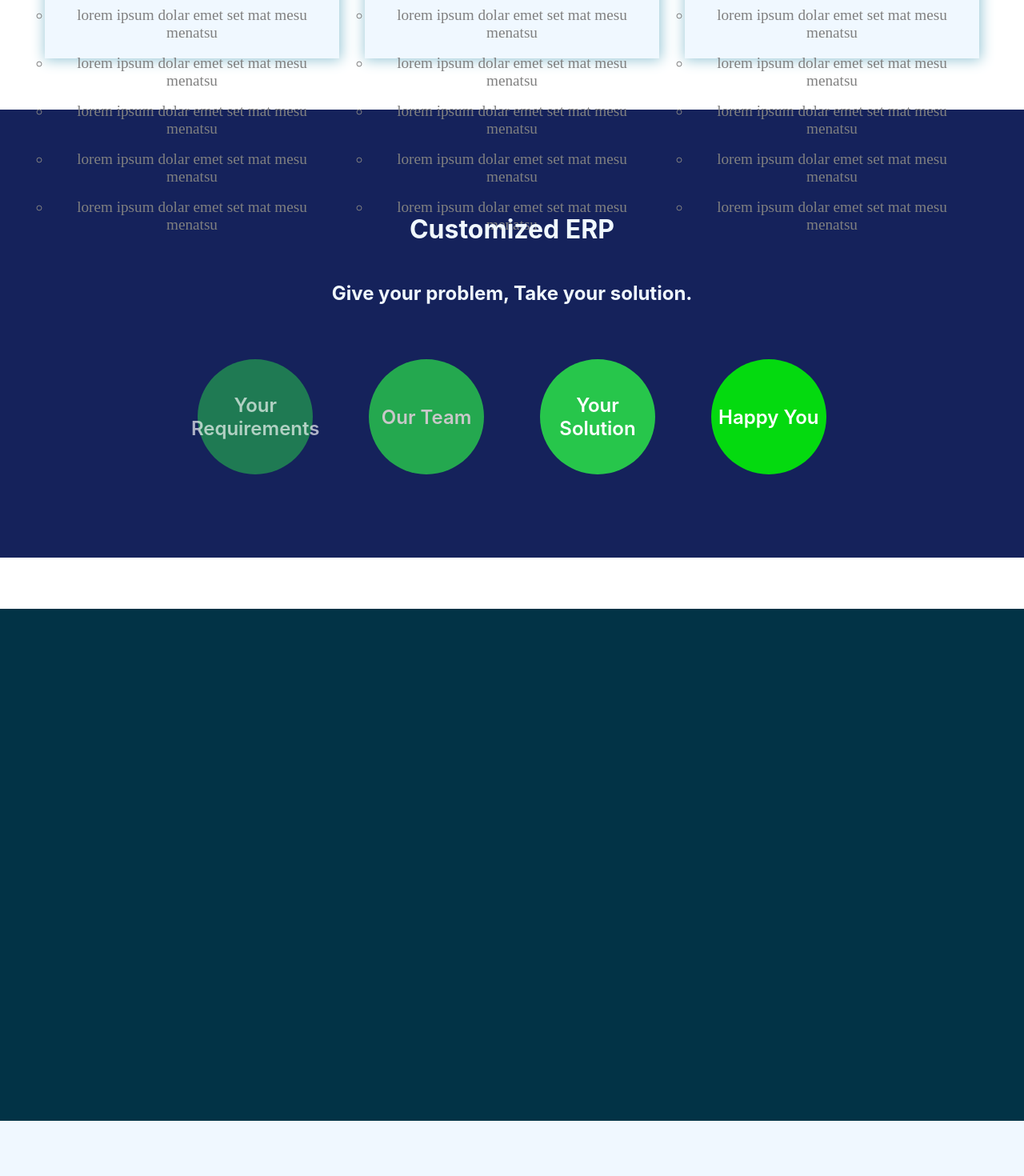
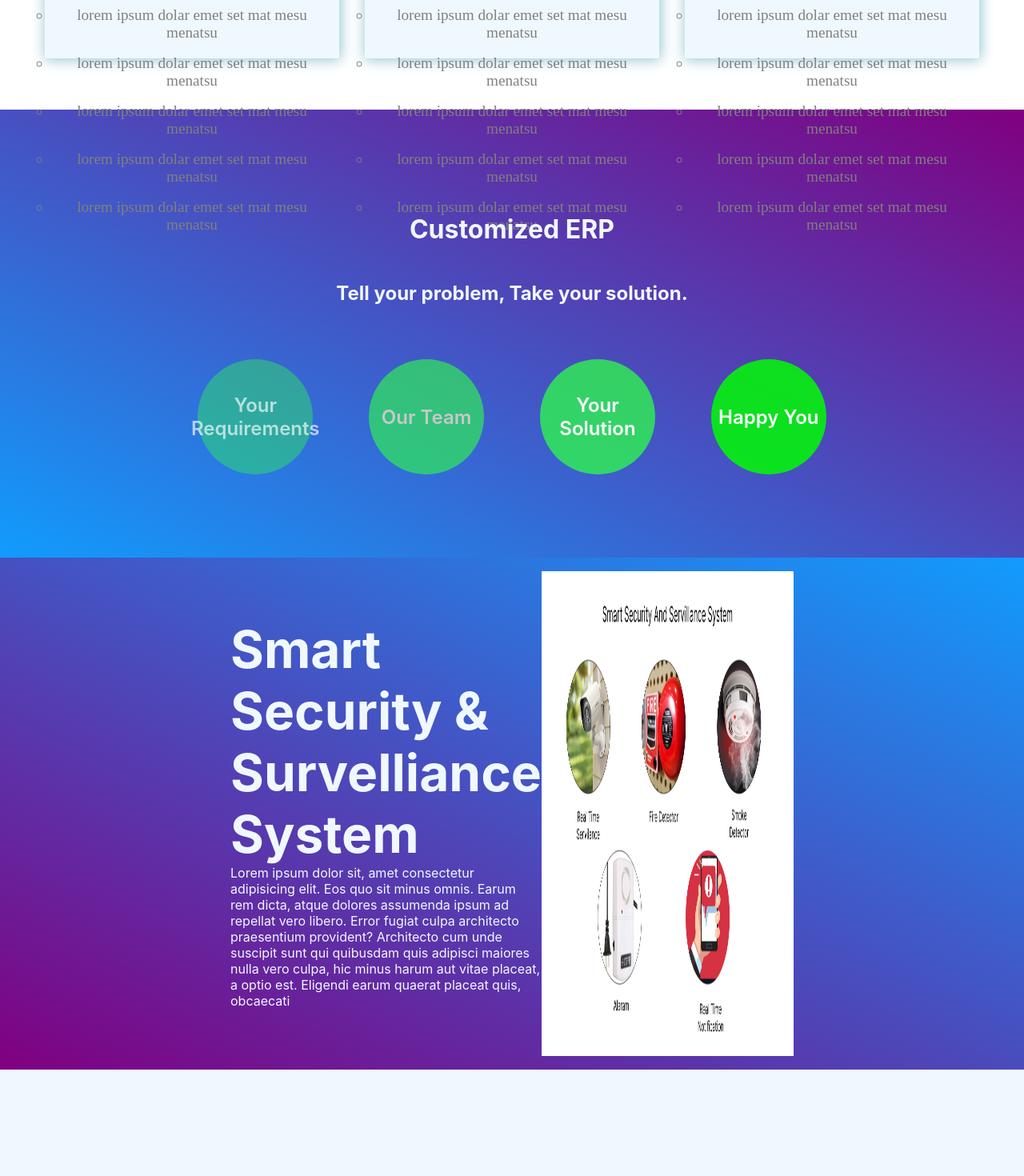
Before and after one commit to weldxit/weldx, a Next.js app: page /Products in a window 1280 px wide. Shown: the part 940-2410 px from the top of the page at 80% size. Built offline with nearby package versions, Linux system fonts and the light colour scheme.

Commit message:
product page

```diff
--- a/pages/Products.jsx
+++ b/pages/Products.jsx
@@ -2,7 +2,8 @@ import React from "react";
 import Navbar from "./components/Navbar";
 import style from "../styles/Product.module.css";
 import Default from "./Default";
-import Footer from './components/Footer'
+import Footer from "./components/Footer";
+import Image from "next/image";
 export default function Products() {
   return (
     <div className={style.root}>
@@ -44,7 +45,7 @@ export default function Products() {
             </div>
             <div className={style.erp_card}>
               {" "}
-              <h1 className={style.erp_name}>Educrush Smart School ERP</h1>
+              <h1 className={style.erp_name}>Medicash Smart Hospital <br /> ERP</h1>
               <div className={style.erp_features}>
                 <ul className={style.feature_list}>
                   <li className={style.li}>
@@ -76,7 +77,7 @@ export default function Products() {
             </div>
             <div className={style.erp_card}>
               {" "}
-              <h1 className={style.erp_name}>Educrush Smart School ERP</h1>
+              <h1 className={style.erp_name}>Inventory & Stock <br /> Management ERP</h1>
               <div className={style.erp_features}>
                 <ul className={style.feature_list}>
                   <li className={style.li}>
@@ -210,26 +211,47 @@ export default function Products() {
         <div className={style.customeErp}>
           <h1 className={style.h1}>Customized ERP</h1>
           <div className={style.making_erp}>
-            <h2 className={style.h2}>Give your problem, Take your solution.</h2>
+            <h2 className={style.h2}>Tell your problem, Take your solution.</h2>
 
             <div className={style.chain}>
-              <div className={style.req}> <span className={style.text}> Your Requirements </span></div>
-              <div className={style.team}> <span className={style.text}>  Our Team </span></div>
-              <div className={style.sol}> <span className={style.text}> Your Solution </span></div>
-              <div className={style.you}> <span className={style.text}> Happy You </span></div>
+              <div className={style.req}>
+                {" "}
+                <span className={style.text}> Your Requirements </span>
+              </div>
+              <div className={style.team}>
+                {" "}
+                <span className={style.text}> Our Team </span>
+              </div>
+              <div className={style.sol}>
+                {" "}
+                <span className={style.text}> Your Solution </span>
+              </div>
+              <div className={style.you}>
+                {" "}
+                <span className={style.text}> Happy You </span>
+              </div>
             </div>
           </div>
         </div>
-      </section >
+      </section>
 
       <section className={style.section3}>
         <div className={style.featuring_products}>
-              <h1>
-
-              </h1>
+          <div className={style.details_iot}>
+            <h1 className={style.s4}>Smart Security & Survelliance System</h1>
+            Lorem ipsum dolor sit, amet consectetur adipisicing elit. Eos quo
+            sit minus omnis. Earum rem dicta, atque dolores assumenda ipsum ad
+            repellat vero libero. Error fugiat culpa architecto praesentium
+            provident? Architecto cum unde suscipit sunt qui quibusdam quis
+            adipisci maiores nulla vero culpa, hic minus harum aut vitae
+            placeat, a optio est. Eligendi earum quaerat placeat quis, obcaecati
+          </div>
+          <div className={style.image_iot}>
+            <Image src={"/iot.png"} fill={true} alt="iot" />
+          </div>
         </div>
       </section>
-      <Footer/>
+      <Footer />
     </div>
   );
 }
--- a/styles/Product.module.css
+++ b/styles/Product.module.css
@@ -77,7 +77,7 @@
     justify-content: center;
     align-items: center;
     flex:1;
-    background-color: rgb(21, 34, 91);
+    background-image: linear-gradient(25deg,#119CFDFF,purple);
     margin-top: 4rem;
     height: 70vh;
 
@@ -164,9 +164,34 @@ column-gap: 3rem;
 }
 
 .featuring_products{
-    margin-top: 4rem;
+    padding: 0 18rem;
+position: relative;
 height: 80vh;
 width: auto;
-background-color: rgb(2, 51, 70);
+background-image: linear-gradient(25deg,purple,#119CFDFF);
+display: flex;
+flex-direction: row;
+align-items: center;
+justify-content: space-between;
+
 
 }
+
+.details_iot{
+    width: 30rem;
+}
+.s4{
+    margin: 0;
+    padding: 0;
+    font-size: 4rem;
+    color: aliceblue;
+
+}
+.image_iot{
+
+    position: relative;
+    width: 70ch;
+    height: 60ch;
+    object-fit: cover;
+    box-shadow: 0.3rem , 0.3rem, 1rem purple;
+}
```
Also changed, not shown: public/iot.png (added), public/webdev.jpg (added).
